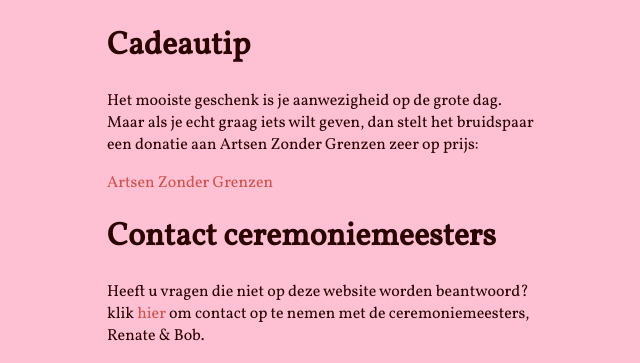
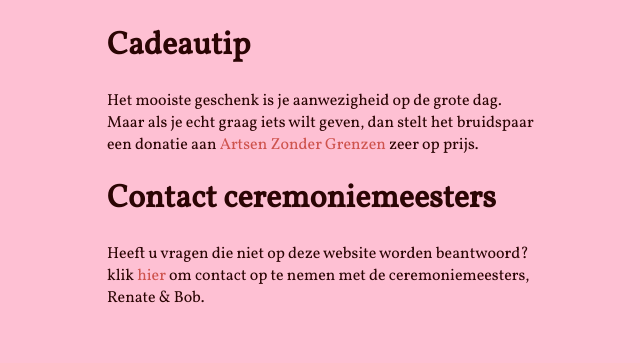
Before and after one commit to bobvanluijt/tosja-richard, a Jekyll site: the page built from index-nl.md, in a window 1280 px wide and 900 px high, scrolled down 1329 px, cut to the strip 537-900 px from the top of the window. Shown: the whole strip, without its empty margins (551-1191 px from the left). Built offline with Jekyll 4.4.1, drawn with Linux system fonts in a browser that asks for light colours; nearby versions of some CDN libraries; comment, search, counter and statistics services are not loaded; after the commit the page ends 2191 px from its top, so only the background shows below that.

Commit message:
Update index-nl.md

```diff
--- a/index-nl.md
+++ b/index-nl.md
@@ -47,9 +47,7 @@ Onder de rook van Amsterdam, aan de rand van het pittoreske Abcoude, ligt Boutiq
 
 # Cadeautip
 
-Het mooiste geschenk is je aanwezigheid op de grote dag. Maar als je echt graag iets wilt geven, dan stelt het bruidspaar een donatie aan Artsen Zonder Grenzen zeer op prijs:
-
-[Artsen Zonder Grenzen](https://form.artsenzondergrenzen.nl/doe-een-gift?gclid=EAIaIQobChMIm77c9dTv3gIVUOh3Ch3ofwBvEAAYASAAEgJGfPD_BwE)
+Het mooiste geschenk is je aanwezigheid op de grote dag. Maar als je echt graag iets wilt geven, dan stelt het bruidspaar een donatie aan [Artsen Zonder Grenzen](https://form.artsenzondergrenzen.nl/doe-een-gift?gclid=EAIaIQobChMIm77c9dTv3gIVUOh3Ch3ofwBvEAAYASAAEgJGfPD_BwE) zeer op prijs.
 
 
 # Contact ceremoniemeesters
```
